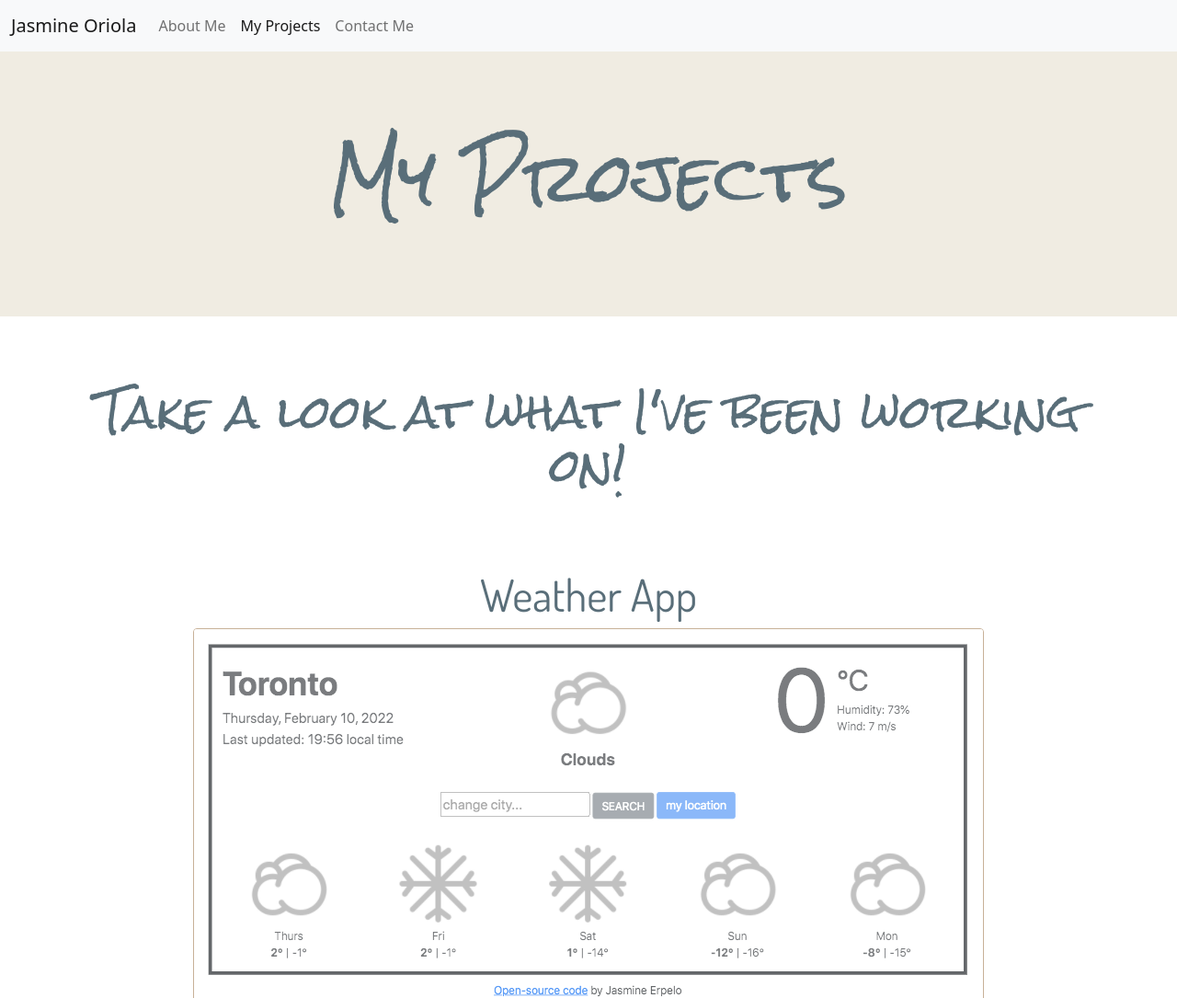
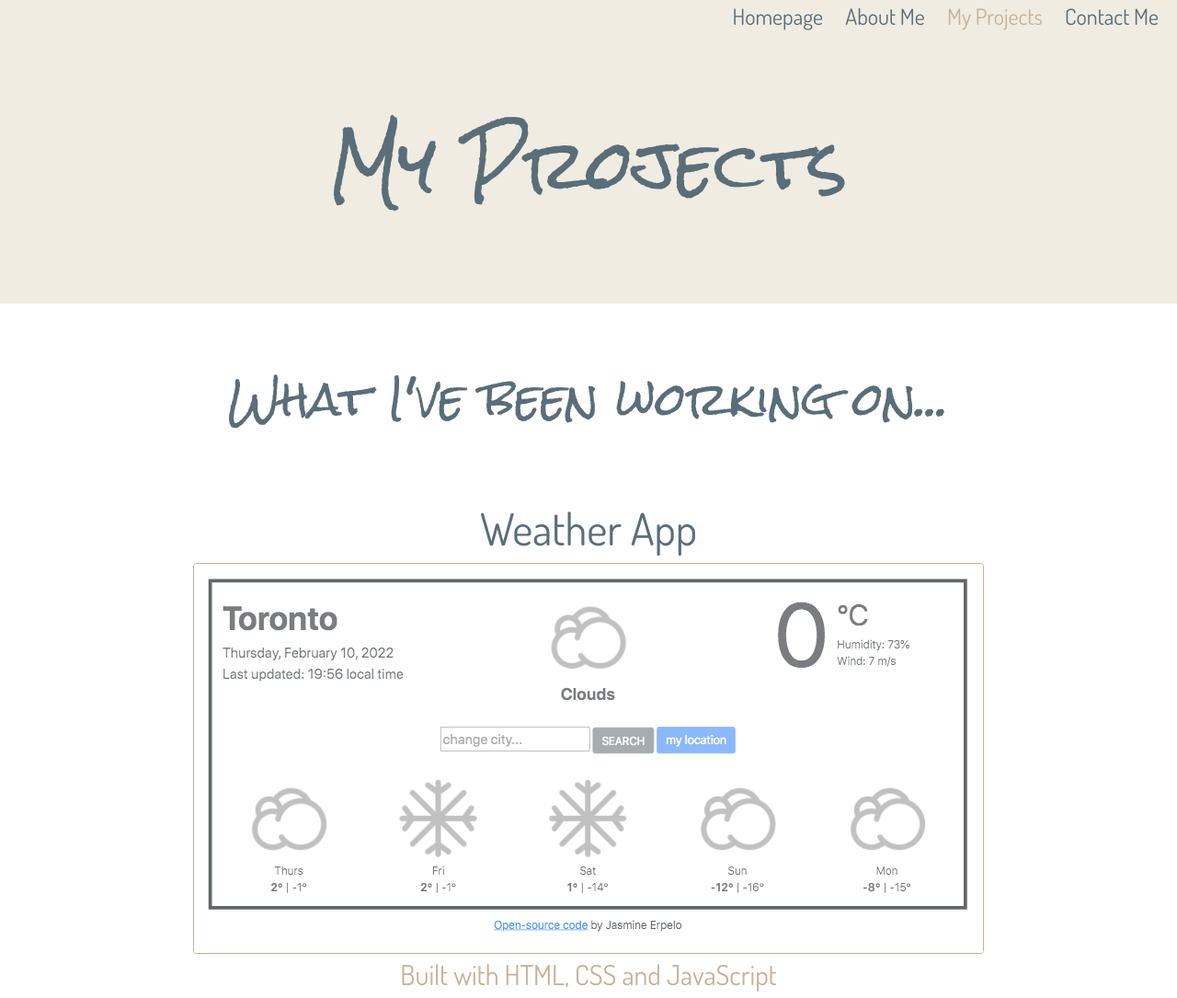
Before and after one commit to jerpelo/portfolio-project, a plain HTML site: page projects.html in a window 1280 px wide. Shown: the top 1085 px of the page at 92% size. Drawn offline with nearby package versions, Linux system fonts and the light colour scheme.

Commit message:
changed navbar

```diff
--- a/projects.html
+++ b/projects.html
@@ -29,46 +29,25 @@
     <title>My Projects | Jasmine Oriola</title>
   </head>
   <body>
-    <nav class="navbar fixed-top navbar-expand-lg navbar-light bg-light">
-      <div class="container-fluid">
-        <a class="navbar-brand" href="/" title="Homepage">Jasmine Oriola</a>
-        <button
-          class="navbar-toggler"
-          type="button"
-          data-bs-toggle="collapse"
-          data-bs-target="#navbarNavAltMarkup"
-          aria-controls="navbarNavAltMarkup"
-          aria-expanded="false"
-          aria-label="Toggle navigation"
-        >
-          <span class="navbar-toggler-icon"></span>
-        </button>
-        <div class="collapse navbar-collapse" id="navbarNavAltMarkup">
-          <div class="navbar-nav">
-            <a class="nav-link" href="/about.html" title="About">About Me</a>
-            <a
-              class="nav-link active"
-              aria-current="page"
-              href="/projects.html"
-              title="Projects"
-              >My Projects</a
-            >
-            <a class="nav-link" href="/contact.html" title="Contact"
-              >Contact Me</a
-            >
-          </div>
-        </div>
-      </div>
+    <nav class="d-flex justify-content-end">
+      <ul>
+        <li><a href="/" title="Homepage">Homepage</a></li>
+        <li><a href="/about.html" title="About">About Me</a></li>
+        <li class="active">
+          <a href="/projects.html" title="Projects">My Projects</a>
+        </li>
+        <li><a href="/contact.html" title="Contact">Contact Me</a></li>
+      </ul>
     </nav>
     <div class="page-hero">
       <h1>My Projects</h1>
     </div>
-    <h2 class="feature-title">Take a look at what I've been working on!</h2>
+    <h2 class="feature-title">What I've been working on...</h2>
     <div class="container">
       <div class="row">
         <div class="col">
           <h3 class="text-center">Weather App</h3>
-          <a href="#">
+          <a href="https://romantic-hermann-096842.netlify.app" target="_blank">
             <img
               src="/images/weather.png"
               alt="weather project"
--- a/src/style.css
+++ b/src/style.css
@@ -9,8 +9,7 @@
 }
 .page-hero {
   background: var(--background-color);
-  padding-top: 150px;
-  padding-bottom: 100px;
+  padding: 100px 20px;
   text-align: center;
 }
 h1 {
@@ -81,6 +80,28 @@ img {
 .contact-links a:hover {
   text-decoration: underline;
 }
+nav {
+  background: var(--background-color);
+}
+nav ul {
+  padding: 0;
+  margin: 0;
+}
+nav li {
+  display: inline;
+  list-style: none;
+  margin-right: 20px;
+}
+nav a {
+  color: var(--primary-color);
+  font-family: var(--secondary-font);
+  font-size: 24px;
+  text-decoration: none;
+}
+nav a:hover,
+nav li.active a {
+  color: var(--secondary-color);
+}
 @media (max-width: 576px) {
   h1 {
     font-size: 36px;
@@ -110,4 +131,10 @@ img {
   .me {
     width: 250px;
   }
+  nav a {
+    font-size: 18px;
+  }
+  nav {
+    justify-content: center;
+  }
 }
```
Also changed, not shown: about.html (+7 -32 lines), contact.html (+11 -30 lines), index.html (+8 -27 lines).
